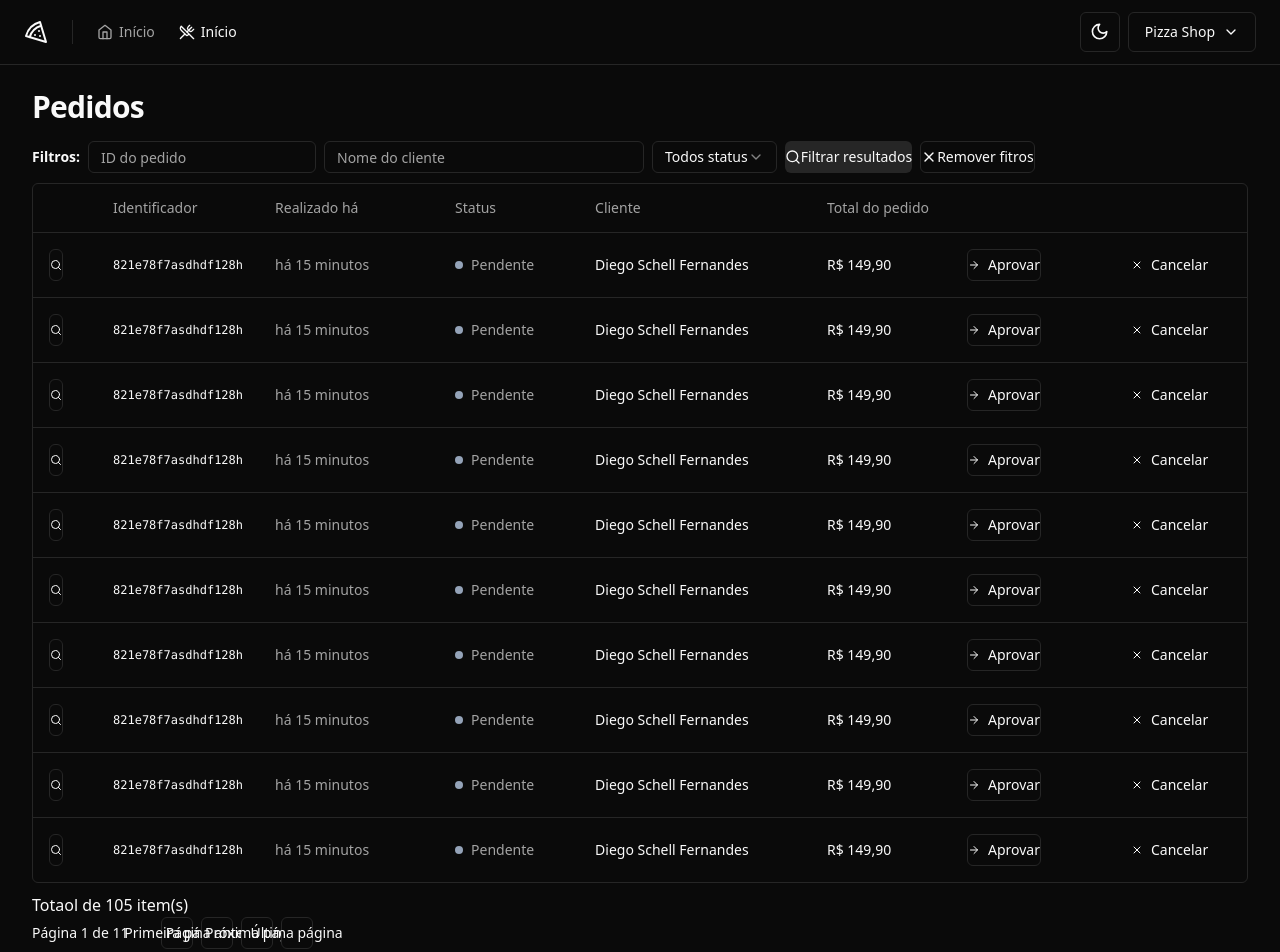
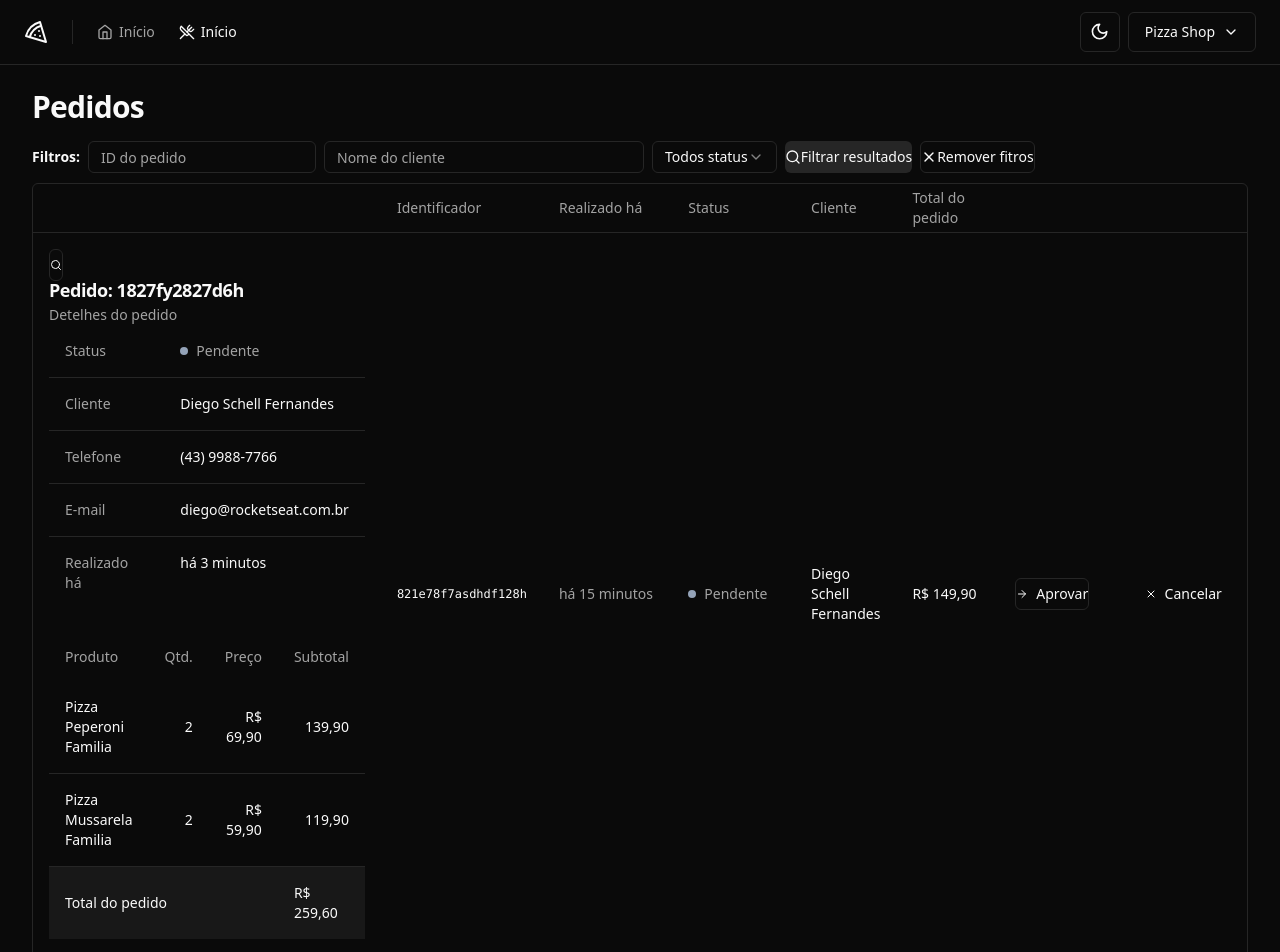
Before and after one commit to JoseGustavoCabralMello/MBA-pizzashop-web, a React (Vite) app: page /orders in a window 1280 px wide. Shown: the top 952 px of the page. Built offline with nearby package versions, Linux system fonts and the light colour scheme.

Commit message:
Componente: Detalhes do pedido

```diff
--- a/package.json
+++ b/package.json
@@ -11,6 +11,7 @@
   },
   "dependencies": {
     "@hookform/resolvers": "^3.9.1",
+    "@radix-ui/react-dialog": "^1.1.4",
     "@radix-ui/react-dropdown-menu": "^2.1.4",
     "@radix-ui/react-label": "^2.1.1",
     "@radix-ui/react-select": "^2.1.4",
--- /dev/null
+++ b/src/components/ui/dialog.tsx
@@ -0,0 +1,120 @@
+import * as React from "react"
+import * as DialogPrimitive from "@radix-ui/react-dialog"
+import { X } from "lucide-react"
+
+import { cn } from "@/lib/utils"
+
+const Dialog = DialogPrimitive.Root
+
+const DialogTrigger = DialogPrimitive.Trigger
+
+const DialogPortal = DialogPrimitive.Portal
+
+const DialogClose = DialogPrimitive.Close
+
+const DialogOverlay = React.forwardRef<
+  React.ElementRef<typeof DialogPrimitive.Overlay>,
+  React.ComponentPropsWithoutRef<typeof DialogPrimitive.Overlay>
+>(({ className, ...props }, ref) => (
+  <DialogPrimitive.Overlay
+    ref={ref}
+    className={cn(
+      "fixed inset-0 z-50 bg-black/80  data-[state=open]:animate-in data-[state=closed]:animate-out data-[state=closed]:fade-out-0 data-[state=open]:fade-in-0",
+      className
+    )}
+    {...props}
+  />
+))
+DialogOverlay.displayName = DialogPrimitive.Overlay.displayName
+
+const DialogContent = React.forwardRef<
+  React.ElementRef<typeof DialogPrimitive.Content>,
+  React.ComponentPropsWithoutRef<typeof DialogPrimitive.Content>
+>(({ className, children, ...props }, ref) => (
+  <DialogPortal>
+    <DialogOverlay />
+    <DialogPrimitive.Content
+      ref={ref}
+      className={cn(
+        "fixed left-[50%] top-[50%] z-50 grid w-full max-w-lg translate-x-[-50%] translate-y-[-50%] gap-4 border bg-background p-6 shadow-lg duration-200 data-[state=open]:animate-in data-[state=closed]:animate-out data-[state=closed]:fade-out-0 data-[state=open]:fade-in-0 data-[state=closed]:zoom-out-95 data-[state=open]:zoom-in-95 data-[state=closed]:slide-out-to-left-1/2 data-[state=closed]:slide-out-to-top-[48%] data-[state=open]:slide-in-from-left-1/2 data-[state=open]:slide-in-from-top-[48%] sm:rounded-lg",
+        className
+      )}
+      {...props}
+    >
+      {children}
+      <DialogPrimitive.Close className="absolute right-4 top-4 rounded-sm opacity-70 ring-offset-background transition-opacity hover:opacity-100 focus:outline-none focus:ring-2 focus:ring-ring focus:ring-offset-2 disabled:pointer-events-none data-[state=open]:bg-accent data-[state=open]:text-muted-foreground">
+        <X className="h-4 w-4" />
+        <span className="sr-only">Close</span>
+      </DialogPrimitive.Close>
+    </DialogPrimitive.Content>
+  </DialogPortal>
+))
+DialogContent.displayName = DialogPrimitive.Content.displayName
+
+const DialogHeader = ({
+  className,
+  ...props
+}: React.HTMLAttributes<HTMLDivElement>) => (
+  <div
+    className={cn(
+      "flex flex-col space-y-1.5 text-center sm:text-left",
+      className
+    )}
+    {...props}
+  />
+)
+DialogHeader.displayName = "DialogHeader"
+
+const DialogFooter = ({
+  className,
+  ...props
+}: React.HTMLAttributes<HTMLDivElement>) => (
+  <div
+    className={cn(
+      "flex flex-col-reverse sm:flex-row sm:justify-end sm:space-x-2",
+      className
+    )}
+    {...props}
+  />
+)
+DialogFooter.displayName = "DialogFooter"
+
+const DialogTitle = React.forwardRef<
+  React.ElementRef<typeof DialogPrimitive.Title>,
+  React.ComponentPropsWithoutRef<typeof DialogPrimitive.Title>
+>(({ className, ...props }, ref) => (
+  <DialogPrimitive.Title
+    ref={ref}
+    className={cn(
+      "text-lg font-semibold leading-none tracking-tight",
+      className
+    )}
+    {...props}
+  />
+))
+DialogTitle.displayName = DialogPrimitive.Title.displayName
+
+const DialogDescription = React.forwardRef<
+  React.ElementRef<typeof DialogPrimitive.Description>,
+  React.ComponentPropsWithoutRef<typeof DialogPrimitive.Description>
+>(({ className, ...props }, ref) => (
+  <DialogPrimitive.Description
+    ref={ref}
+    className={cn("text-sm text-muted-foreground", className)}
+    {...props}
+  />
+))
+DialogDescription.displayName = DialogPrimitive.Description.displayName
+
+export {
+  Dialog,
+  DialogPortal,
+  DialogOverlay,
+  DialogClose,
+  DialogTrigger,
+  DialogContent,
+  DialogHeader,
+  DialogFooter,
+  DialogTitle,
+  DialogDescription,
+}
--- /dev/null
+++ b/src/pages/auth/orders/order-details.tsx
@@ -0,0 +1,103 @@
+import {
+  Dialog,
+  DialogDescription,
+  DialogHeader,
+  DialogTitle,
+} from '@/components/ui/dialog'
+import {
+  Table,
+  TableBody,
+  TableCell,
+  TableFooter,
+  TableHead,
+  TableHeader,
+  TableRow,
+} from '@/components/ui/table'
+
+export function OrderDetails() {
+  return (
+    <Dialog>
+      <DialogHeader>
+        <DialogTitle>Pedido: 1827fy2827d6h</DialogTitle>
+        <DialogDescription>Detelhes do pedido</DialogDescription>
+      </DialogHeader>
+
+      <div className="space-y-6">
+        <Table>
+          <TableBody>
+            <TableRow>
+              <TableCell className="text-muted-foreground">Status</TableCell>
+              <TableCell className="jutify-end flex">
+                <div className="flex items-center gap-2">
+                  <span className="h-2 w-2 rounded-full bg-slate-400" />
+                  <span className="font-medium text-muted-foreground">
+                    Pendente
+                  </span>
+                </div>
+              </TableCell>
+            </TableRow>
+
+            <TableRow>
+              <TableCell className="text-muted-foreground">Cliente</TableCell>
+              <TableCell className="jutify-end flex">
+                Diego Schell Fernandes
+              </TableCell>
+            </TableRow>
+
+            <TableRow>
+              <TableCell className="text-muted-foreground">Telefone</TableCell>
+              <TableCell className="jutify-end flex">(43) 9988-7766</TableCell>
+            </TableRow>
+
+            <TableRow>
+              <TableCell className="text-muted-foreground">E-mail</TableCell>
+              <TableCell className="jutify-end flex">
+                diego@rocketseat.com.br
+              </TableCell>
+            </TableRow>
+
+            <TableCell className="text-muted-foreground">
+              Realizado há
+            </TableCell>
+            <TableCell className="jutify-end flex">há 3 minutos</TableCell>
+          </TableBody>
+        </Table>
+
+        <Table>
+          <TableHeader>
+            <TableRow>
+              <TableHead>Produto</TableHead>
+              <TableHead className="text-right">Qtd.</TableHead>
+              <TableHead className="text-right">Preço</TableHead>
+              <TableHead className="text-right">Subtotal</TableHead>
+            </TableRow>
+          </TableHeader>
+          <TableBody>
+            <TableRow>
+              <TableCell>Pizza Peperoni Familia</TableCell>
+              <TableCell className="text-right">2</TableCell>
+              <TableCell className="text-right">R$ 69,90</TableCell>
+              <TableCell className="text-right">139,90</TableCell>
+            </TableRow>
+
+            <TableRow>
+              <TableCell>Pizza Mussarela Familia</TableCell>
+              <TableCell className="text-right">2</TableCell>
+              <TableCell className="text-right">R$ 59,90</TableCell>
+              <TableCell className="text-right">119,90</TableCell>
+            </TableRow>
+          </TableBody>
+
+          <TableFooter>
+            <TableRow>
+              <TableCell colSpan={3}>Total do pedido</TableCell>
+              <TableCell className="text-rigth font-medium">
+                R$ 259,60
+              </TableCell>
+            </TableRow>
+          </TableFooter>
+        </Table>
+      </div>
+    </Dialog>
+  )
+}
--- a/src/pages/auth/orders/order-table-row.tsx
+++ b/src/pages/auth/orders/order-table-row.tsx
@@ -1,16 +1,24 @@
 import { ArrowRight, Search, X } from 'lucide-react'
 
 import { Button } from '@/components/ui/button'
+import { Dialog, DialogTrigger } from '@/components/ui/dialog'
 import { TableCell, TableRow } from '@/components/ui/table'
+
+import { OrderDetails } from './order-details'
 
 export function OrderTableRow() {
   return (
     <TableRow>
       <TableCell>
-        <Button variant="outline" size="xs">
-          <Search className="h-3 w-3" />
-          <span className="sr-only">Detalhes do pedido</span>
-        </Button>
+        <Dialog>
+          <DialogTrigger asChild>
+            <Button variant="outline" size="xs">
+              <Search className="h-3 w-3" />
+              <span className="sr-only">Detalhes do pedido</span>
+            </Button>
+          </DialogTrigger>
+          <OrderDetails />
+        </Dialog>
       </TableCell>
       <TableCell className="font-mono text-xs font-medium">
         821e78f7asdhdf128h
```
Also changed, not shown: 1 other file (tests, documents, lock files or other folders).
